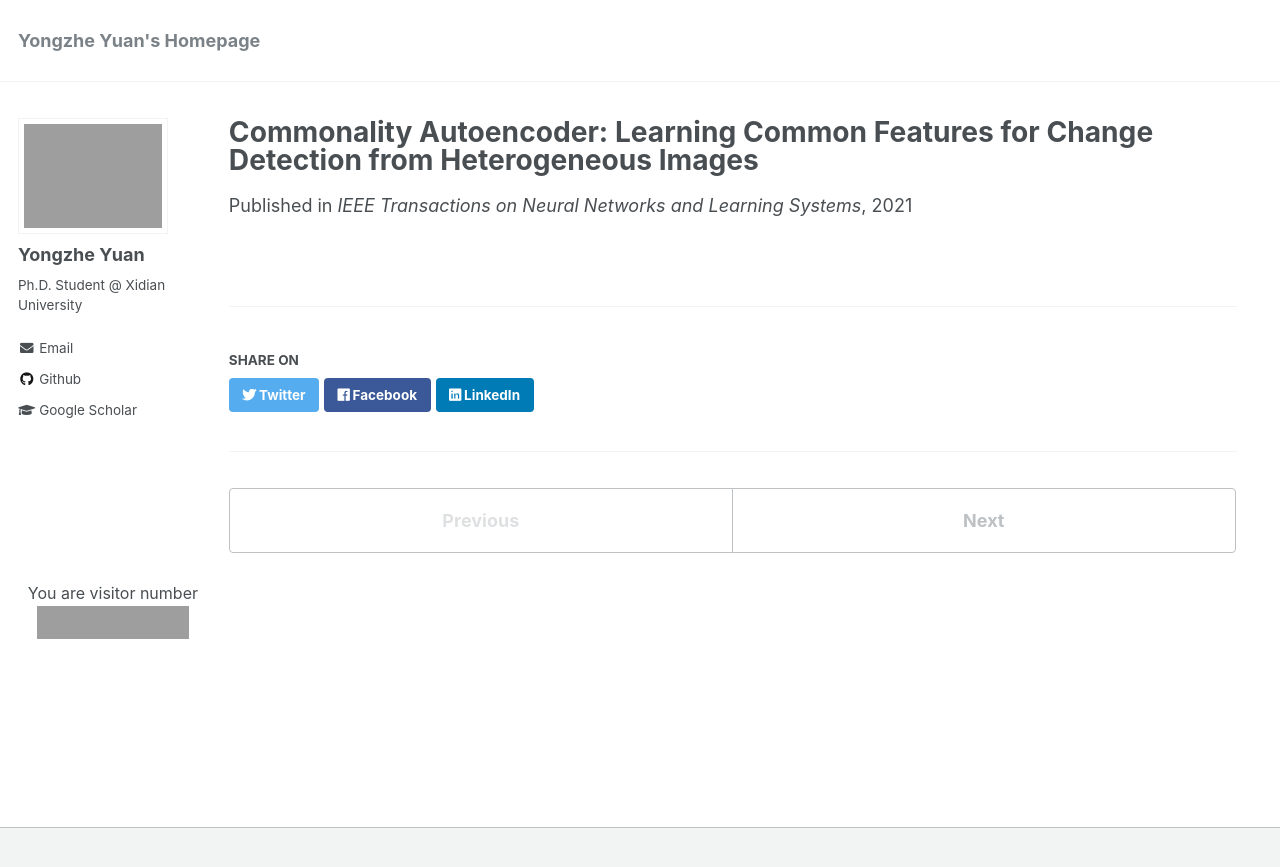
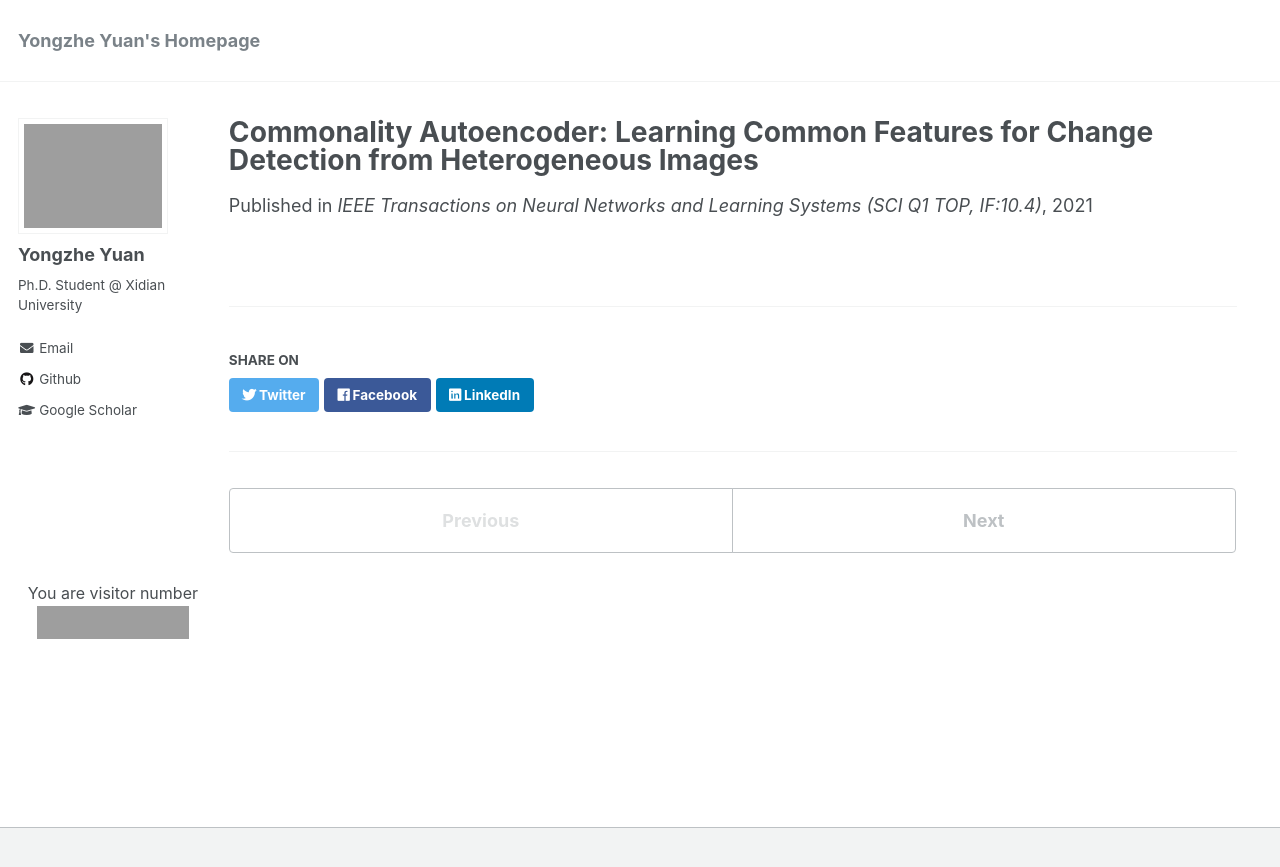
Before and after one commit to YYZMARS/YYZMARS.github.io, a Jekyll site: the page built from _publications/paper1.md, in a window 1280 px wide. Shown: the top 867 px of the page. Built offline with Jekyll 4.4.1, drawn with Linux system fonts in a browser that asks for light colours; a script that is not in the unit is left out; grey boxes are pictures that could not be loaded.

Commit message:
Update paper1.md

```diff
--- a/_publications/paper1.md
+++ b/_publications/paper1.md
@@ -7,7 +7,7 @@ dd: February 18, 2021
 author: Yue Wu, Jiaheng Li, <b>Yongzhe Yuan</b>, AK Qin, Qiguang Miao, Maoguo Gong
 tag1: Remote Sensing
 tag2: Change Detection
-venue: IEEE Transactions on Neural Networks and Learning Systems
+venue: IEEE Transactions on Neural Networks and Learning Systems (SCI Q1 TOP, IF:10.4)
 paperurl: https://ieeexplore.ieee.org/abstract/document/9357940
 codeurl: https://ieeexplore.ieee.org/abstract/document/9357940
 ---
```
